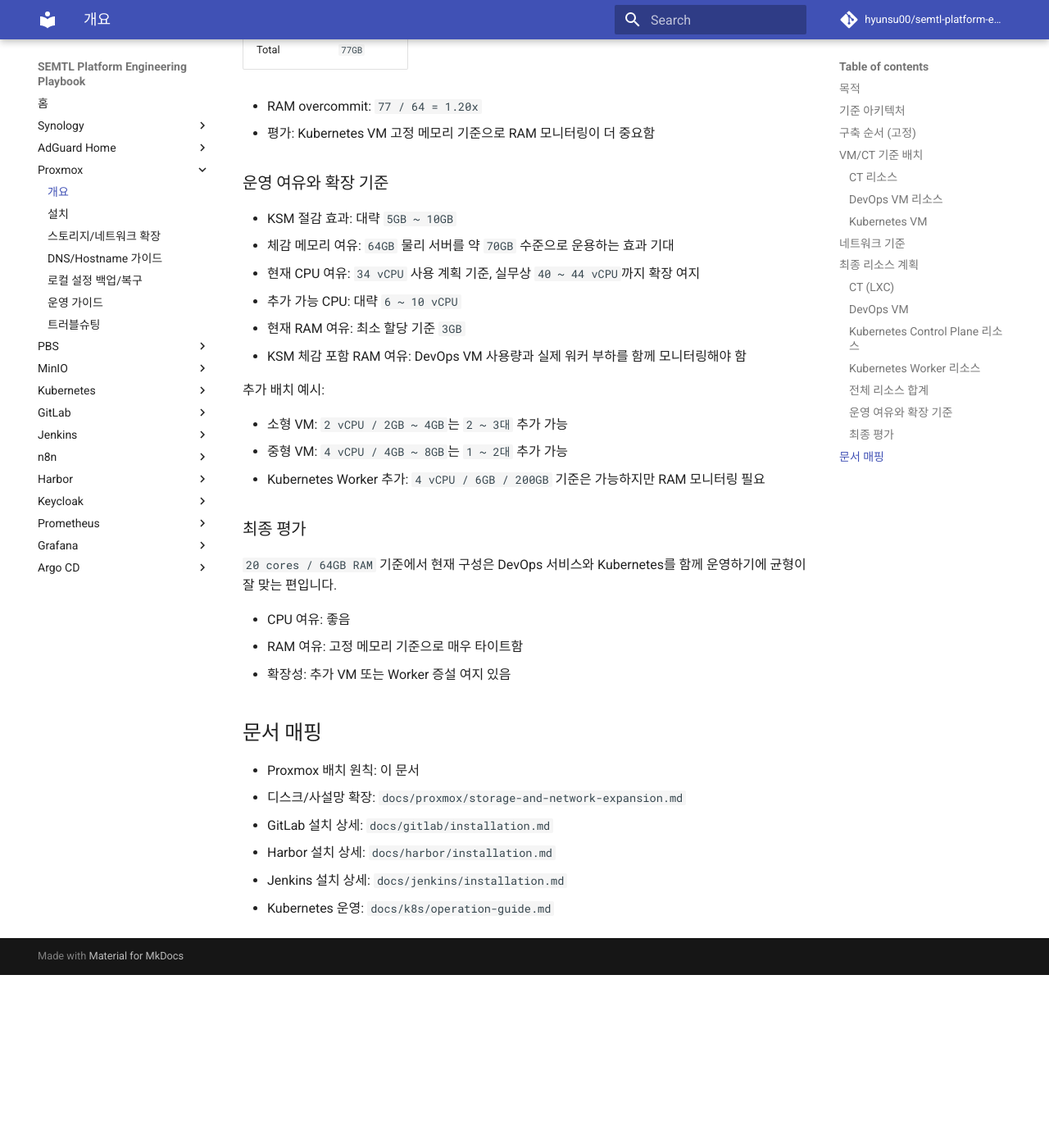
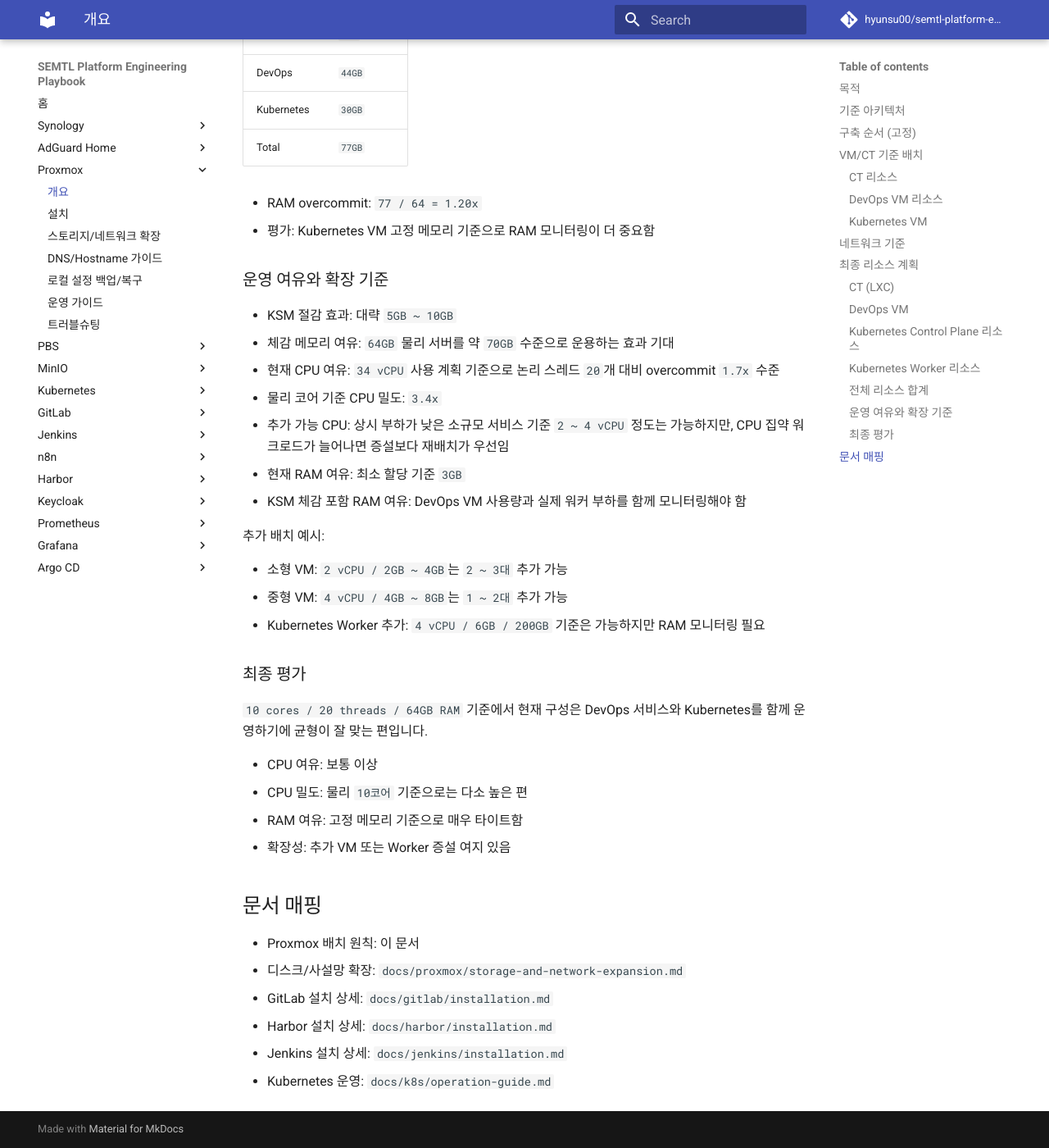
Before and after one commit to hyunsu00/semtl-platform-engineering-playbook, an MkDocs documentation site: the page built from docs/proxmox/overview.md, in a window 1280 px wide and 1400 px high, scrolled down 7147 px. Shown: the whole window at 82% size. Built offline with MkDocs 1.6.1 and Material for MkDocs 9.7.7, drawn with Linux system fonts in a browser that asks for light colours; comment, search, counter and statistics services are not loaded; before the commit the page ends 8336 px from its top, so only the background shows below that; some of the changed text lies outside the part shown.

Commit message:
docs: proxmox 개요 CPU 기준 정리

```diff
--- a/docs/proxmox/overview.md
+++ b/docs/proxmox/overview.md
@@ -84,7 +84,7 @@
 
 ## 최종 리소스 계획
 
-현재 Proxmox 물리 서버 기준 리소스는 `20 cores / 64GB RAM`입니다.
+현재 Proxmox 물리 서버 기준 리소스는 `10 cores / 20 threads / 64GB RAM`입니다.
 아래 계획은 DevOps VM, Kubernetes, 보조 CT를 함께 운영하는 최종 기준안입니다.
 
 ### CT (LXC)
@@ -195,9 +195,13 @@
 | Kubernetes | `14 vCPU` |
 | Total | `34 vCPU` |
 
-- 물리 CPU: `20 cores`
-- CPU overcommit: `34 / 20 = 1.7x`
-- 평가: 운영 기준에서 비교적 안정적인 CPU overcommit 범위
+- 물리 CPU: `10 cores / 20 threads`
+- CPU overcommit:
+  - 물리 코어 기준 `34 / 10 = 3.4x`
+  - 논리 스레드 기준 `34 / 20 = 1.7x`
+- 평가: 하이퍼스레딩을 감안한 논리 스레드 기준으로는 운영 가능한 범위지만,
+  물리 코어 기준으로는 overcommit이 높은 편이라 빌드, 압축, 레지스트리 처리,
+  GitLab 백그라운드 작업이 겹치면 CPU 경합이 발생할 수 있음
 
 RAM(최소 기준):
 
@@ -227,8 +231,11 @@
 
 - KSM 절감 효과: 대략 `5GB ~ 10GB`
 - 체감 메모리 여유: `64GB` 물리 서버를 약 `70GB` 수준으로 운용하는 효과 기대
-- 현재 CPU 여유: `34 vCPU` 사용 계획 기준, 실무상 `40 ~ 44 vCPU`까지 확장 여지
-- 추가 가능 CPU: 대략 `6 ~ 10 vCPU`
+- 현재 CPU 여유: `34 vCPU` 사용 계획 기준으로 논리 스레드 `20`개 대비
+  overcommit `1.7x` 수준
+- 물리 코어 기준 CPU 밀도: `3.4x`
+- 추가 가능 CPU: 상시 부하가 낮은 소규모 서비스 기준 `2 ~ 4 vCPU` 정도는
+  가능하지만, CPU 집약 워크로드가 늘어나면 증설보다 재배치가 우선임
 - 현재 RAM 여유: 최소 할당 기준 `3GB`
 - KSM 체감 포함 RAM 여유: DevOps VM 사용량과 실제 워커 부하를 함께 모니터링해야 함
 
@@ -240,10 +247,11 @@
 
 ### 최종 평가
 
-`20 cores / 64GB RAM` 기준에서 현재 구성은 DevOps 서비스와 Kubernetes를 함께
+`10 cores / 20 threads / 64GB RAM` 기준에서 현재 구성은 DevOps 서비스와 Kubernetes를 함께
 운영하기에 균형이 잘 맞는 편입니다.
 
-- CPU 여유: 좋음
+- CPU 여유: 보통 이상
+- CPU 밀도: 물리 `10코어` 기준으로는 다소 높은 편
 - RAM 여유: 고정 메모리 기준으로 매우 타이트함
 - 확장성: 추가 VM 또는 Worker 증설 여지 있음
 
```
